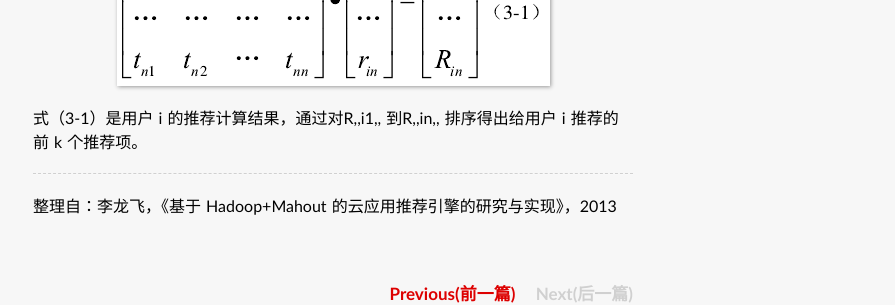
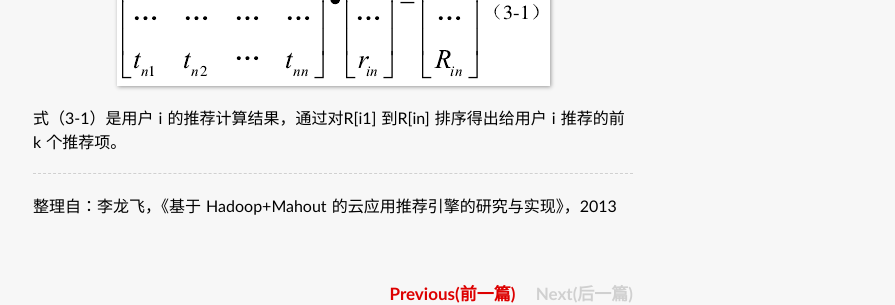
Before and after one commit to jessica0530/hijiangtao.github.io, a Jekyll site: the page built from _posts/2014-04-26-HadoopAndMahout.markdown, in a window 1280 px wide and 900 px high, scrolled down 2332 px. Shown: the part 369-674 px from the top of the window, without its empty margins (307-1202 px from the left). Built offline with Jekyll 4.4.1, drawn with Linux system fonts in a browser that asks for light colours; some web fonts are replaced; Markdown is read by kramdown in place of the engine named in the settings; comment, search, counter and statistics services are not loaded.

Commit message:
20140426

```diff
--- a/_posts/2014-04-26-HadoopAndMahout.markdown
+++ b/_posts/2014-04-26-HadoopAndMahout.markdown
@@ -70,7 +70,7 @@ Mahout 中实现分布式的推荐算法分为三步：构建用户向量、构
 
 ![](/assets/2014-04-26-MahoutResult.png "公式3-1")
 
-式（3-1）是用户 i 的推荐计算结果，通过对R,,i1,, 到R,,in,, 排序得出给用户 i 推荐的前 k 个推荐项。
+式（3-1）是用户 i 的推荐计算结果，通过对R[i1] 到R[in] 排序得出给用户 i 推荐的前 k 个推荐项。
 
 ----
 
```
